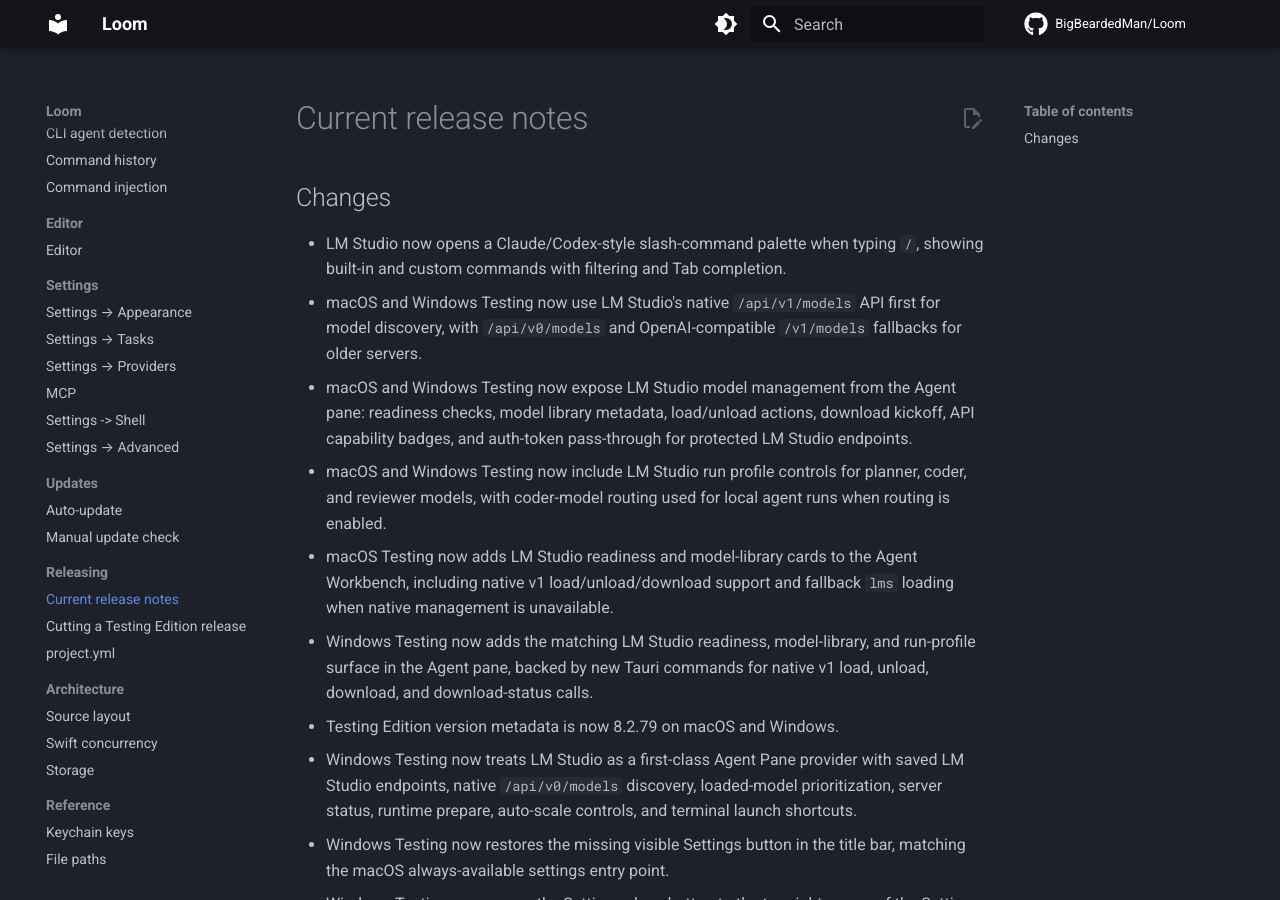
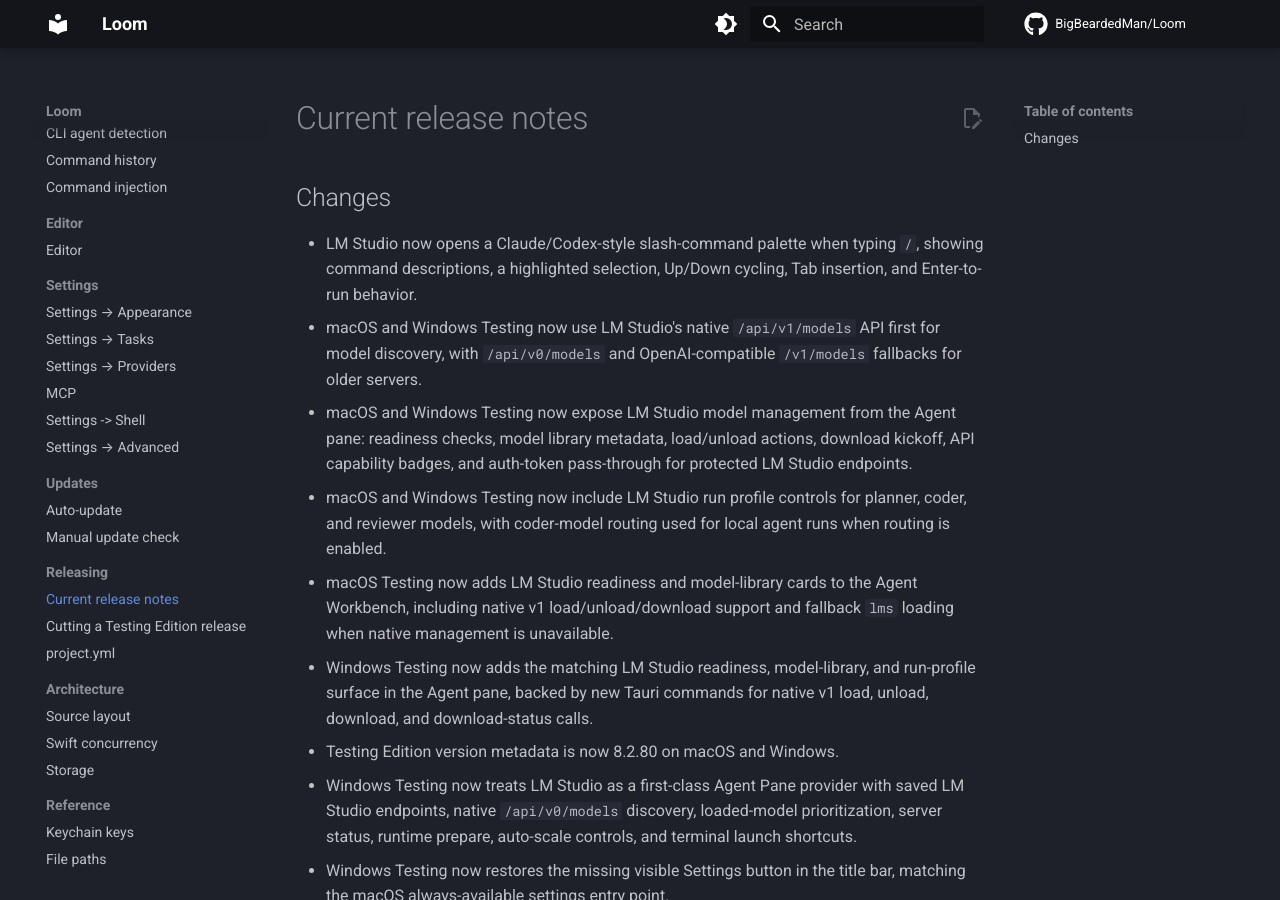
Before and after one commit to BigBeardedMan/Loom, an MkDocs documentation site: the page built from docs/releasing/current-release-notes.md, in a window 1280 px wide and 900 px high. Built offline with MkDocs 1.6.1 and Material for MkDocs 9.7.7, drawn with Linux system fonts in a browser that asks for light colours; comment, search, counter and statistics services are not loaded.

Commit message:
Improve LM Studio slash palette navigation

```diff
--- a/docs/releasing/current-release-notes.md
+++ b/docs/releasing/current-release-notes.md
@@ -1,12 +1,12 @@
 ## Changes
 
-- LM Studio now opens a Claude/Codex-style slash-command palette when typing `/`, showing built-in and custom commands with filtering and Tab completion.
+- LM Studio now opens a Claude/Codex-style slash-command palette when typing `/`, showing command descriptions, a highlighted selection, Up/Down cycling, Tab insertion, and Enter-to-run behavior.
 - macOS and Windows Testing now use LM Studio's native `/api/v1/models` API first for model discovery, with `/api/v0/models` and OpenAI-compatible `/v1/models` fallbacks for older servers.
 - macOS and Windows Testing now expose LM Studio model management from the Agent pane: readiness checks, model library metadata, load/unload actions, download kickoff, API capability badges, and auth-token pass-through for protected LM Studio endpoints.
 - macOS and Windows Testing now include LM Studio run profile controls for planner, coder, and reviewer models, with coder-model routing used for local agent runs when routing is enabled.
 - macOS Testing now adds LM Studio readiness and model-library cards to the Agent Workbench, including native v1 load/unload/download support and fallback `lms` loading when native management is unavailable.
 - Windows Testing now adds the matching LM Studio readiness, model-library, and run-profile surface in the Agent pane, backed by new Tauri commands for native v1 load, unload, download, and download-status calls.
-- Testing Edition version metadata is now 8.2.79 on macOS and Windows.
+- Testing Edition version metadata is now 8.2.80 on macOS and Windows.
 - Windows Testing now treats LM Studio as a first-class Agent Pane provider with saved LM Studio endpoints, native `/api/v0/models` discovery, loaded-model prioritization, server status, runtime prepare, auto-scale controls, and terminal launch shortcuts.
 - Windows Testing now restores the missing visible Settings button in the title bar, matching the macOS always-available settings entry point.
 - Windows Testing now moves the Settings close button to the top-right corner of the Settings panel for update-pill verification.
--- a/project.yml
+++ b/project.yml
@@ -15,8 +15,8 @@
     # release, so the pill never shows a code lower than what's on main.
     # Bump this manually before each testing release; release-testing.sh
     # reads it back out and tags the GitHub pre-release `testing-<version>`.
-    MARKETING_VERSION: "8.2.79"
-    CURRENT_PROJECT_VERSION: "79"
+    MARKETING_VERSION: "8.2.80"
+    CURRENT_PROJECT_VERSION: "80"
     CODE_SIGN_STYLE: Manual
     CODE_SIGN_IDENTITY: "Loom Local Codesign"
     DEVELOPMENT_TEAM: ""
```
Also changed, not shown: docs/agents/lmstudio-cli.md (+2 -2 lines), 5 other files.
